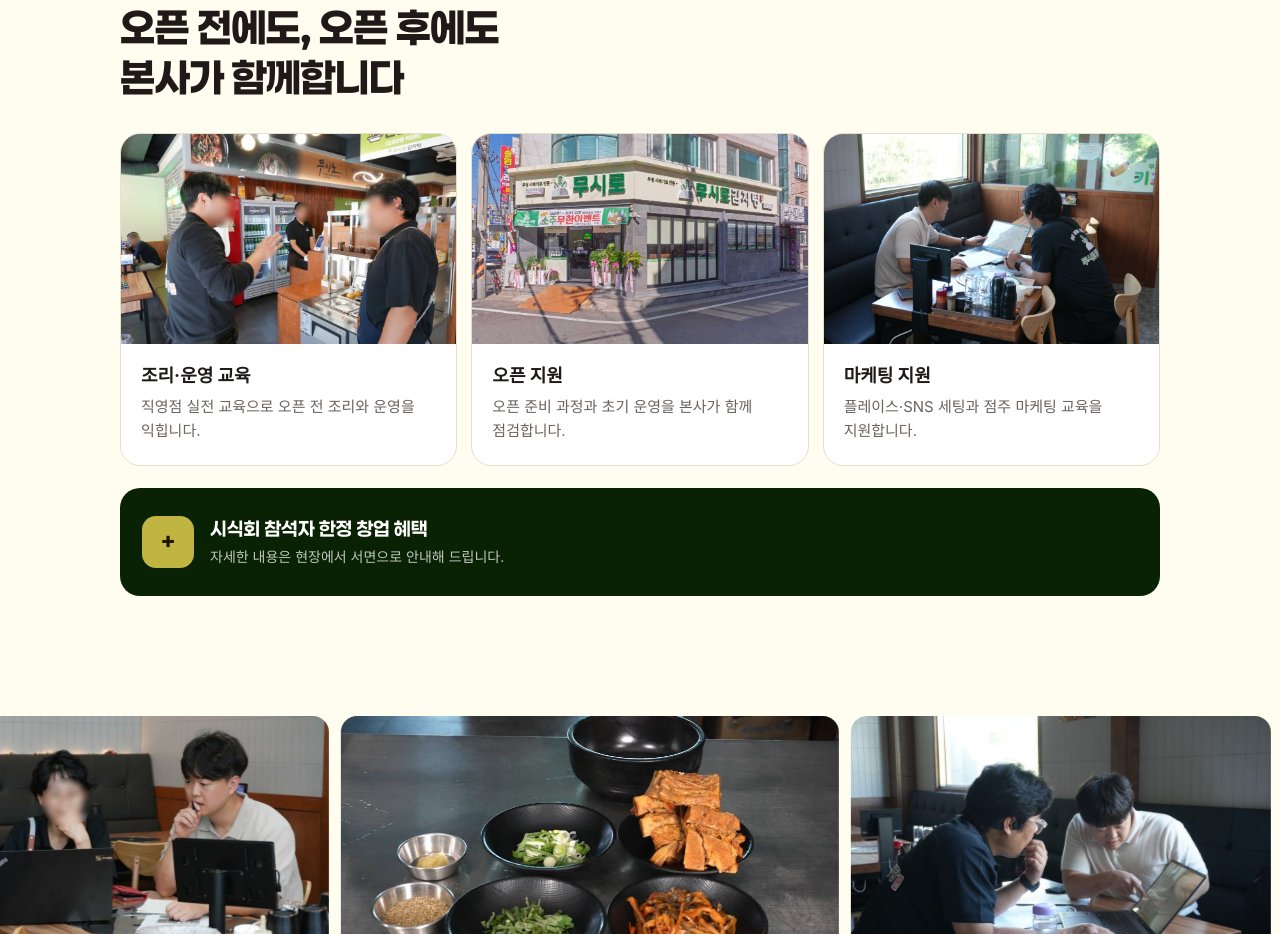
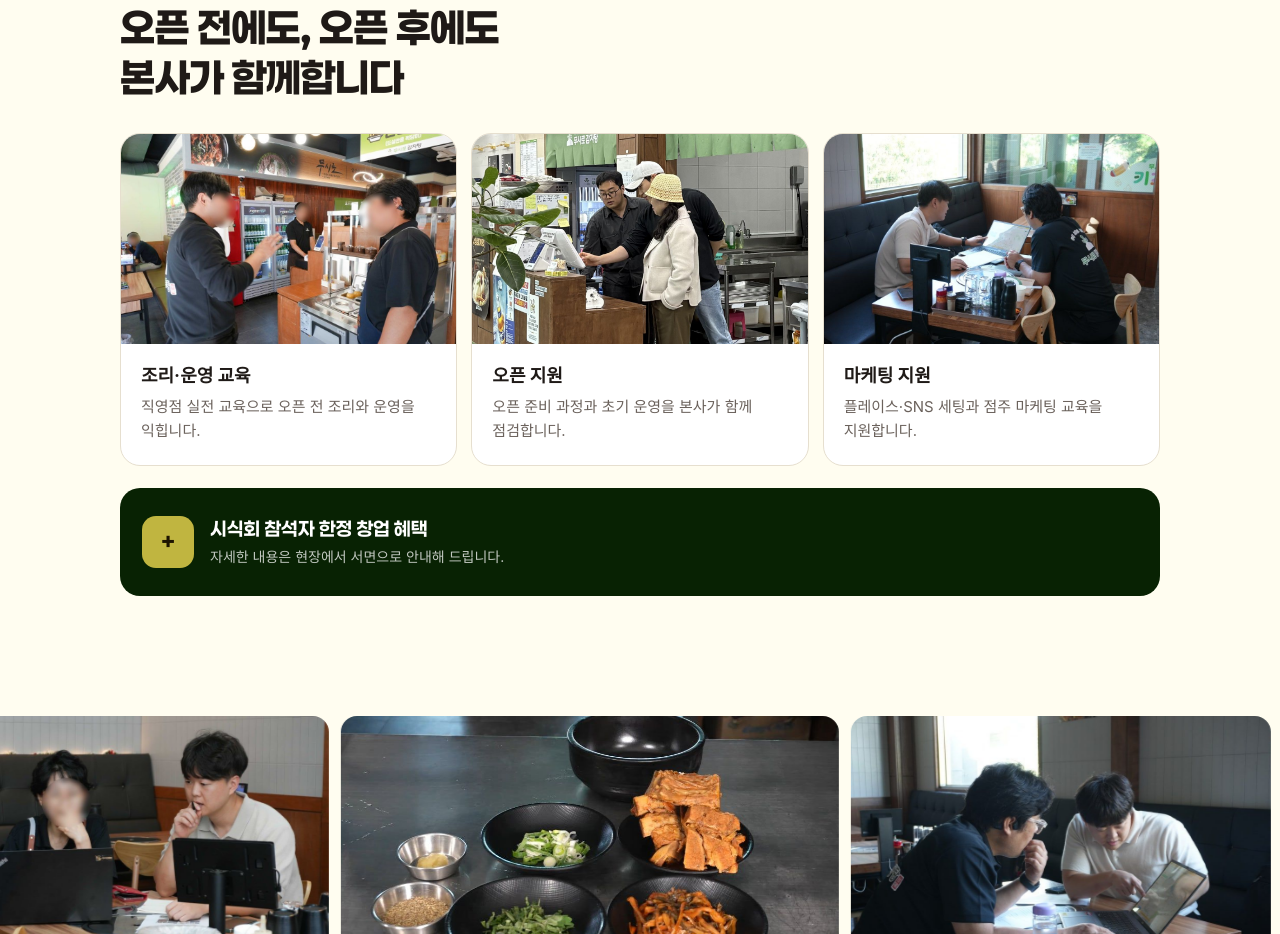
Before and after one commit to ADSobleProject/musiro-tasting, a plain HTML site: page index.html in a window 1280 px wide. Shown: the part 3252-4186 px from the top of the page. Drawn offline with Linux system fonts and the light colour scheme; a web font is replaced by a local one.

Commit message:
오픈 지원 카드 사진 교체(포스 운영 교육)
Co-Authored-By: Claude Opus 5.5 <noreply@anthropic.com>

```diff
--- a/index.html
+++ b/index.html
@@ -253,7 +253,7 @@ footer p{margin-bottom:6px}
     <h2 class="tt rv d1">오픈 전에도, 오픈 후에도<br>본사가 함께합니다</h2>
     <div class="cards">
       <div class="card rv"><img src="img/kitchen-2.jpg" alt="조리 교육" loading="lazy" style="object-position:center 35%"><div><h3>조리·운영 교육</h3><p>직영점 실전 교육으로 오픈 전 조리와 운영을 익힙니다.</p></div></div>
-      <div class="card rv d1"><img src="img/store-day.jpg" alt="오픈 지원" loading="lazy"><div><h3>오픈 지원</h3><p>오픈 준비 과정과 초기 운영을 본사가 함께 점검합니다.</p></div></div>
+      <div class="card rv d1"><img src="img/open-support.jpg" alt="매장 포스 운영 교육 모습" loading="lazy"><div><h3>오픈 지원</h3><p>오픈 준비 과정과 초기 운영을 본사가 함께 점검합니다.</p></div></div>
       <div class="card rv d2"><img src="img/consult-1.jpg" alt="마케팅 지원" loading="lazy"><div><h3>마케팅 지원</h3><p>플레이스·SNS 세팅과 점주 마케팅 교육을 지원합니다.</p></div></div>
     </div>
     <div class="benefit rv">
```
Also changed, not shown: img/open-support.jpg (added).
